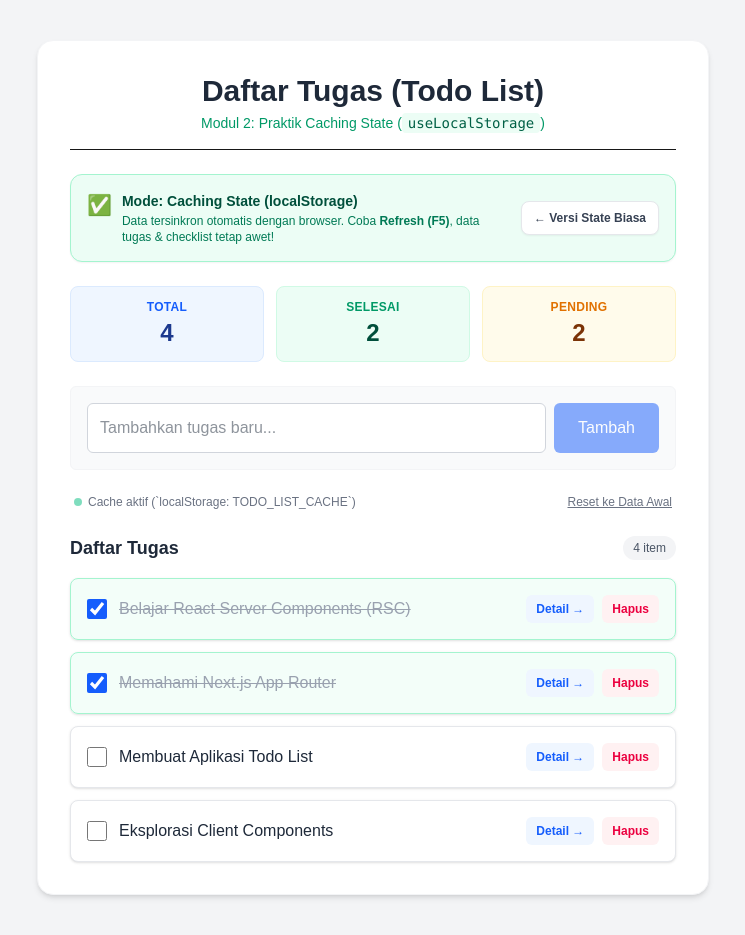
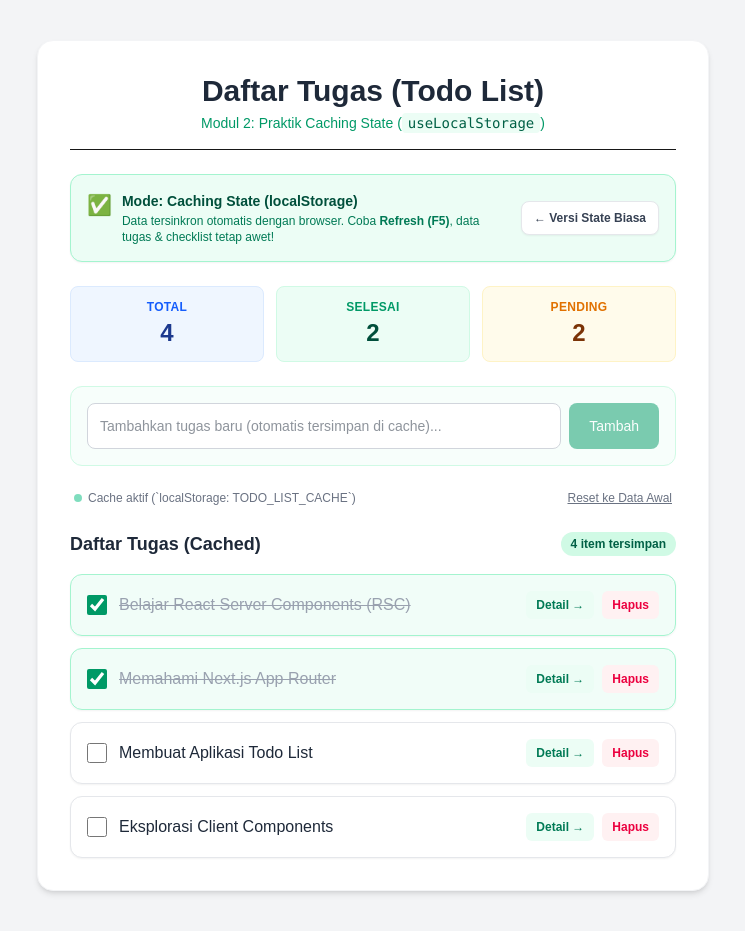
Before and after one commit to rafadilaras/todo-frontend, a Next.js app: page /cached in a window 1280 px wide. Shown: the whole page, without its empty margins (267-1012 px from the left). Built offline with nearby package versions, Linux system fonts and the light colour scheme.

Commit message:
refactor: isolate cached Form, Item, and List components into app/cached/components

```diff
--- /dev/null
+++ b/app/cached/components/TodoForm.tsx
@@ -0,0 +1,43 @@
+'use client';
+
+import React, { useState } from 'react';
+
+type TodoFormProps = {
+  onAddTodo: (title: string) => void;
+};
+
+export default function TodoForm({ onAddTodo }: TodoFormProps) {
+  // Local state untuk controlled input form di halaman Caching
+  const [title, setTitle] = useState('');
+
+  const handleSubmit = (e: React.FormEvent<HTMLFormElement>) => {
+    e.preventDefault();
+
+    const trimmedTitle = title.trim();
+    if (!trimmedTitle) return;
+
+    onAddTodo(trimmedTitle);
+    setTitle('');
+  };
+
+  return (
+    <div className="mb-6 bg-emerald-50/40 p-4 rounded-xl border border-emerald-100">
+      <form onSubmit={handleSubmit} className="flex gap-2">
+        <input
+          type="text"
+          value={title}
+          onChange={(e) => setTitle(e.target.value)}
+          placeholder="Tambahkan tugas baru (otomatis tersimpan di cache)..."
+          className="flex-1 text-gray-800 p-3 border border-gray-300 rounded-lg focus:outline-none focus:ring-2 focus:ring-emerald-500 bg-white text-sm"
+        />
+        <button
+          type="submit"
+          disabled={!title.trim()}
+          className="px-5 py-3 bg-emerald-600 text-white font-medium text-sm rounded-lg hover:bg-emerald-700 disabled:opacity-50 disabled:cursor-not-allowed transition-colors cursor-pointer"
+        >
+          Tambah
+        </button>
+      </form>
+    </div>
+  );
+}
--- /dev/null
+++ b/app/cached/components/TodoItem.tsx
@@ -0,0 +1,63 @@
+'use client';
+
+import React from 'react';
+import Link from 'next/link';
+import { Todo } from '@/types/todo';
+
+type TodoItemProps = {
+  todo: Todo;
+  onToggle: (id: number) => void;
+  onDelete?: (id: number) => void;
+};
+
+export default function TodoItem({ todo, onToggle, onDelete }: TodoItemProps) {
+  return (
+    <li
+      className={`p-4 rounded-xl border flex items-center justify-between gap-3 transition-all duration-200 ${
+        todo.completed
+          ? 'bg-emerald-50/70 border-emerald-200 shadow-xs'
+          : 'bg-white border-gray-200 hover:border-emerald-200 shadow-xs'
+      }`}
+    >
+      {/* Checklist & Judul Tugas */}
+      <div className="flex items-center gap-3 flex-1 min-w-0">
+        <input
+          id={`cached-todo-${todo.id}`}
+          type="checkbox"
+          checked={todo.completed}
+          onChange={() => onToggle(todo.id)}
+          className="w-5 h-5 rounded text-emerald-600 focus:ring-emerald-500 cursor-pointer accent-emerald-600"
+        />
+        <label
+          htmlFor={`cached-todo-${todo.id}`}
+          className={`text-base font-medium truncate cursor-pointer transition-all ${
+            todo.completed ? 'line-through text-gray-400' : 'text-gray-800'
+          }`}
+        >
+          {todo.title}
+        </label>
+      </div>
+
+      {/* Tombol Aksi: Detail & Hapus */}
+      <div className="flex items-center gap-2 shrink-0">
+        <Link
+          href={`/task/${todo.id}`}
+          className="text-xs font-semibold px-2.5 py-1.5 rounded-md bg-emerald-50 text-emerald-700 hover:bg-emerald-100 transition-colors"
+        >
+          Detail →
+        </Link>
+
+        {onDelete && (
+          <button
+            type="button"
+            onClick={() => onDelete(todo.id)}
+            title="Hapus dari cache"
+            className="text-xs font-semibold px-2.5 py-1.5 rounded-md bg-rose-50 text-rose-600 hover:bg-rose-100 transition-colors cursor-pointer"
+          >
+            Hapus
+          </button>
+        )}
+      </div>
+    </li>
+  );
+}
--- /dev/null
+++ b/app/cached/components/TodoList.tsx
@@ -0,0 +1,44 @@
+'use client';
+
+import React from 'react';
+import TodoItem from './TodoItem';
+import { Todo } from '@/types/todo';
+
+type TodoListProps = {
+  todos: Todo[];
+  onToggleTodo: (id: number) => void;
+  onDeleteTodo?: (id: number) => void;
+};
+
+export default function TodoList({ todos, onToggleTodo, onDeleteTodo }: TodoListProps) {
+  if (todos.length === 0) {
+    return (
+      <div className="text-center p-8 text-gray-500 border-2 border-dashed border-emerald-200 rounded-xl bg-emerald-50/20">
+        <p className="font-medium text-gray-700">Cache tugas kosong.</p>
+        <p className="text-xs text-gray-400 mt-1">Tambahkan tugas baru untuk menyimpannya di localStorage browser.</p>
+      </div>
+    );
+  }
+
+  return (
+    <div className="mt-6">
+      <div className="flex items-center justify-between mb-4">
+        <h2 className="text-lg font-semibold text-gray-800">Daftar Tugas (Cached)</h2>
+        <span className="text-xs bg-emerald-100 text-emerald-800 px-2.5 py-1 rounded-full font-semibold">
+          {todos.length} item tersimpan
+        </span>
+      </div>
+
+      <ul className="space-y-3">
+        {todos.map((todo) => (
+          <TodoItem
+            key={todo.id}
+            todo={todo}
+            onToggle={onToggleTodo}
+            onDelete={onDeleteTodo}
+          />
+        ))}
+      </ul>
+    </div>
+  );
+}
```
Also changed, not shown: app/cached/components/TodoCachedApp.tsx (+4 -4 lines).
